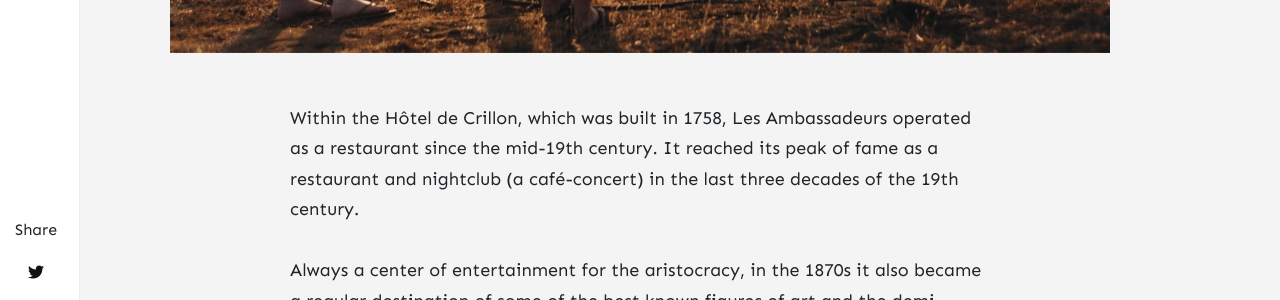
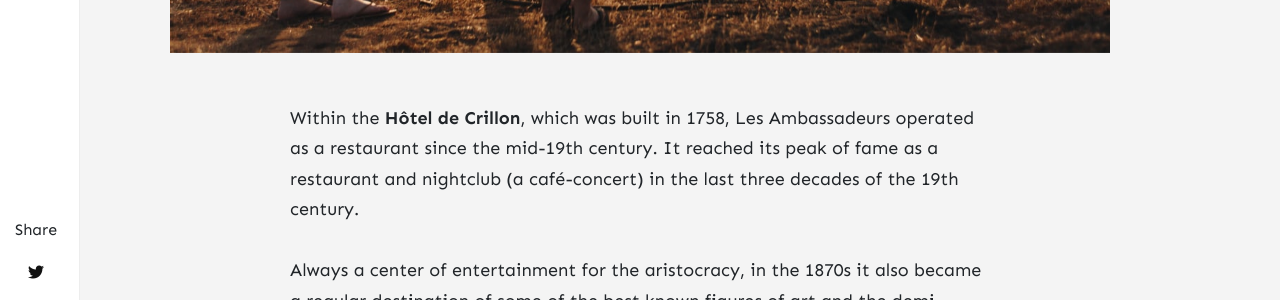
Before and after one commit to stackbit-projects/marvelous-dolphin-13283, a Jekyll site: the page built from _posts/2021-09-3-hello-world.md, in a window 1280 px wide and 900 px high, scrolled down 841 px. Shown: the part 153-453 px from the top of the window. Built offline with Jekyll 4.4.1, drawn with Linux system fonts in a browser that asks for light colours; nearby versions of some CDN libraries; comment, search, counter and statistics services are not loaded.

```diff
--- a/_posts/2021-09-3-hello-world.md
+++ b/_posts/2021-09-3-hello-world.md
@@ -8,7 +8,7 @@ image: assets/images/2.jpg
 rating: 4.5
 ---
 
-Within the Hôtel de Crillon, which was built in 1758, Les Ambassadeurs operated as a restaurant since the mid-19th century. It reached its peak of fame as a restaurant and nightclub (a café-concert) in the last three decades of the 19th century.
+Within the **Hôtel de Crillon**, which was built in 1758, Les Ambassadeurs operated as a restaurant since the mid-19th century. It reached its peak of fame as a restaurant and nightclub (a café-concert) in the last three decades of the 19th century.
 
 Always a center of entertainment for the aristocracy, in the 1870s it also became a regular destination of some of the best known figures of art and the demi-monde. Edgar Degas and Henri de Toulouse-Lautrec portrayed visitors at the night club, and Aristide Bruant performed there.
 
```
